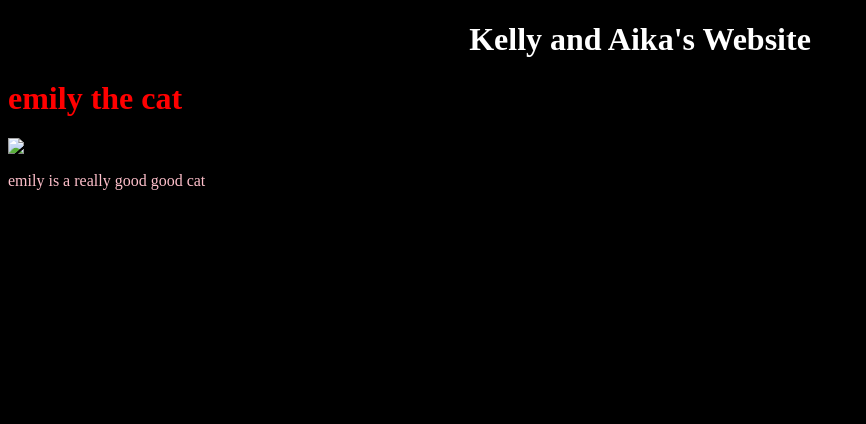
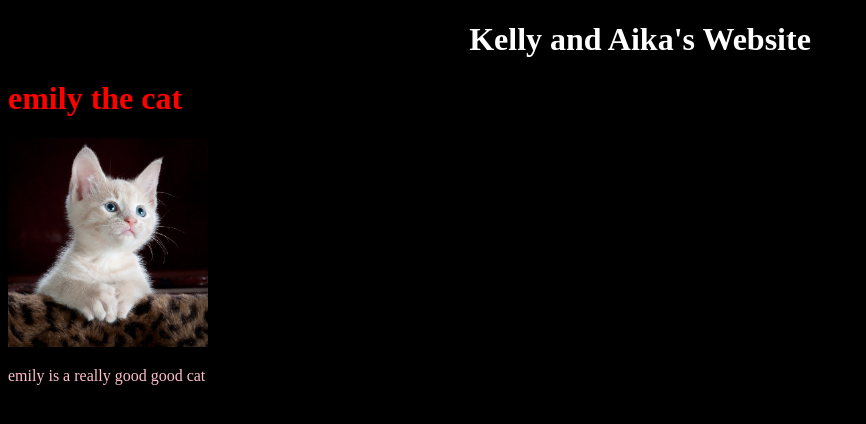
Before and after one commit to mz106/kelly-aika-fun-website, a website: page index.html in a window 1280 px wide. Shown: the whole page, without its empty margins (0-866 px from the left). Drawn offline with Linux system fonts and the light colour scheme; the site is published under a folder, as on GitHub Pages, so addresses that start at the root find nothing.

Commit message:
2nd edit img path

```diff
--- a/index.html
+++ b/index.html
@@ -13,7 +13,7 @@
     </div>
     <div>
         <h1 class="cat-title">emily the cat</h1>
-        <img src="/public/kitten-one.jpg" alt="a kitten"/>
+        <img src="./public/kitten-one.jpg" alt="a kitten"/>
         <p>emily is a really good good cat</p>
     </div>
     <script src="./index.js"></script>
```
